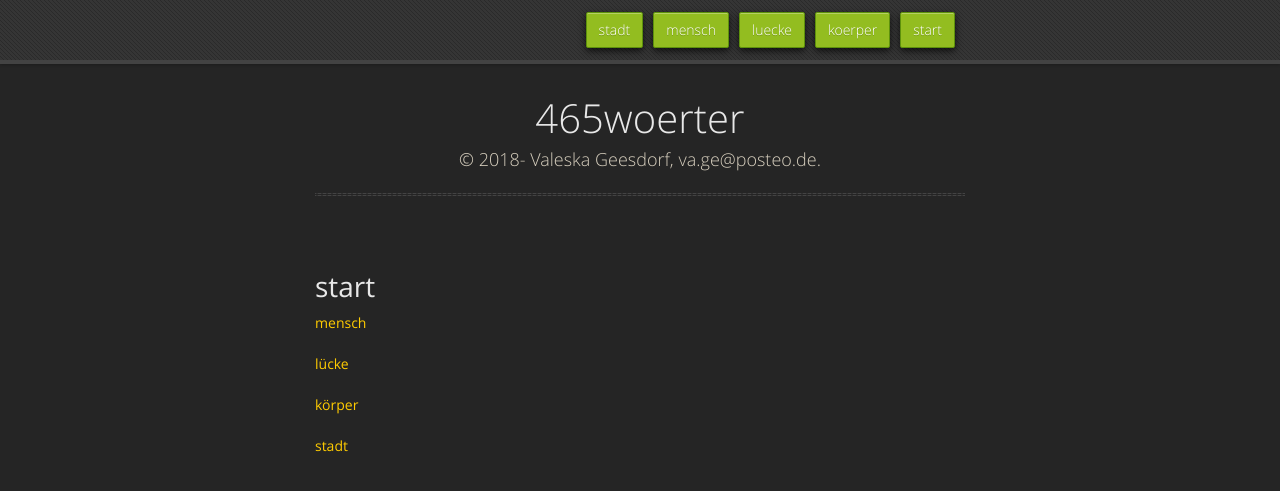
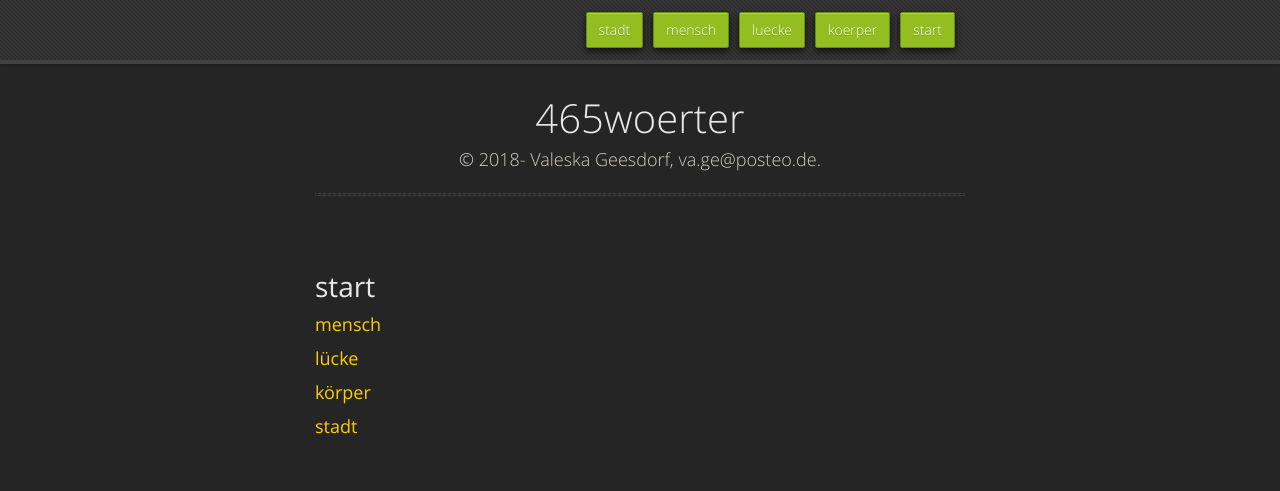
Before and after one commit to va-ge/465woerter, a Jekyll site: the page built from index.md, in a window 1280 px wide. Shown: the top 491 px of the page. Built offline with Jekyll 4.4.1, drawn with Linux system fonts in a browser that asks for light colours; our own code applies the rules of GitHub Pages for plain Markdown files.

```diff
--- a/index.md
+++ b/index.md
@@ -1,9 +1,9 @@
 # start
 
-[mensch](mensch)
+### [mensch](mensch)
 
-[lücke](luecke)
+### [lücke](luecke)
 
-[körper](koerper)
+### [körper](koerper)
 
-[stadt](stadt)
+### [stadt](stadt)
```
